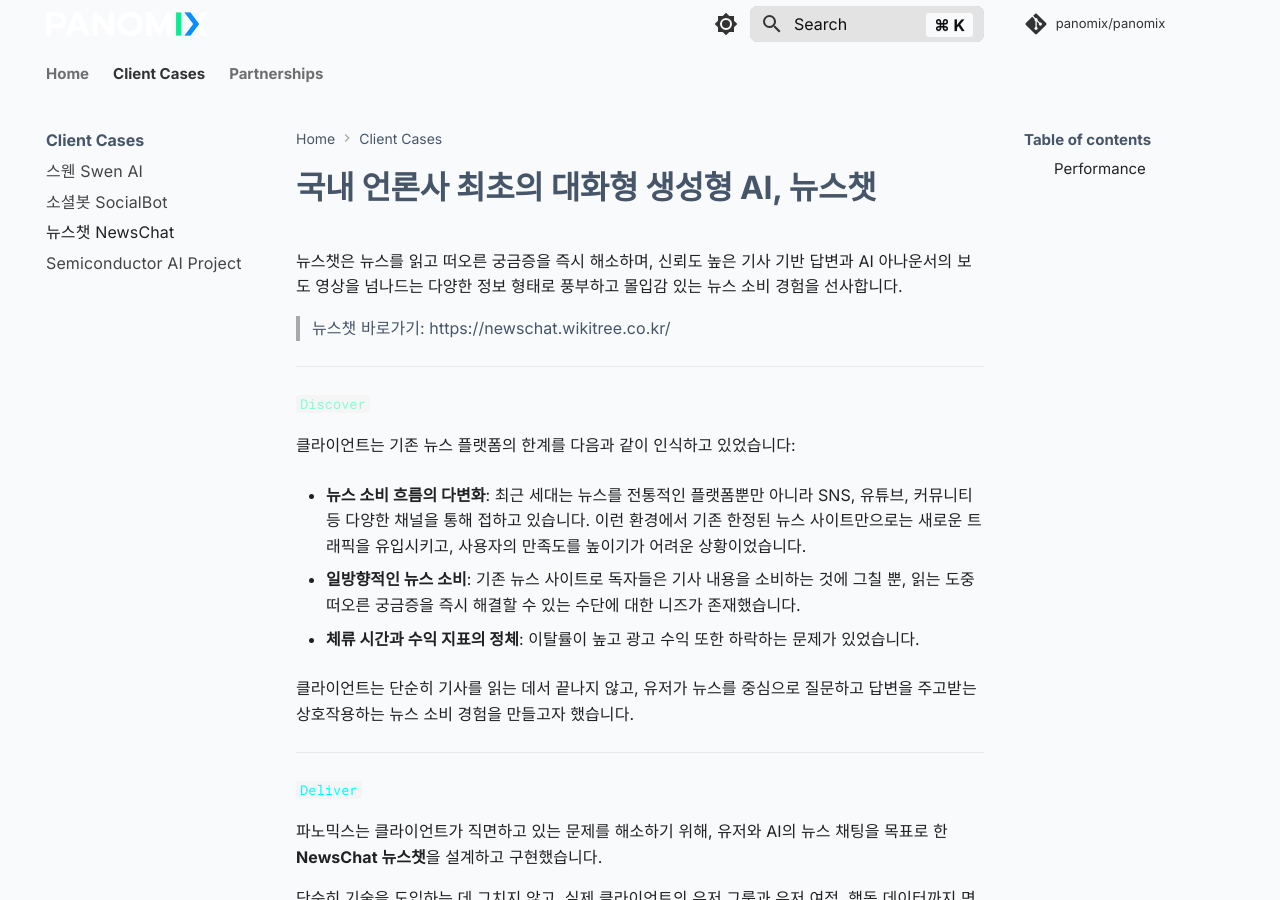
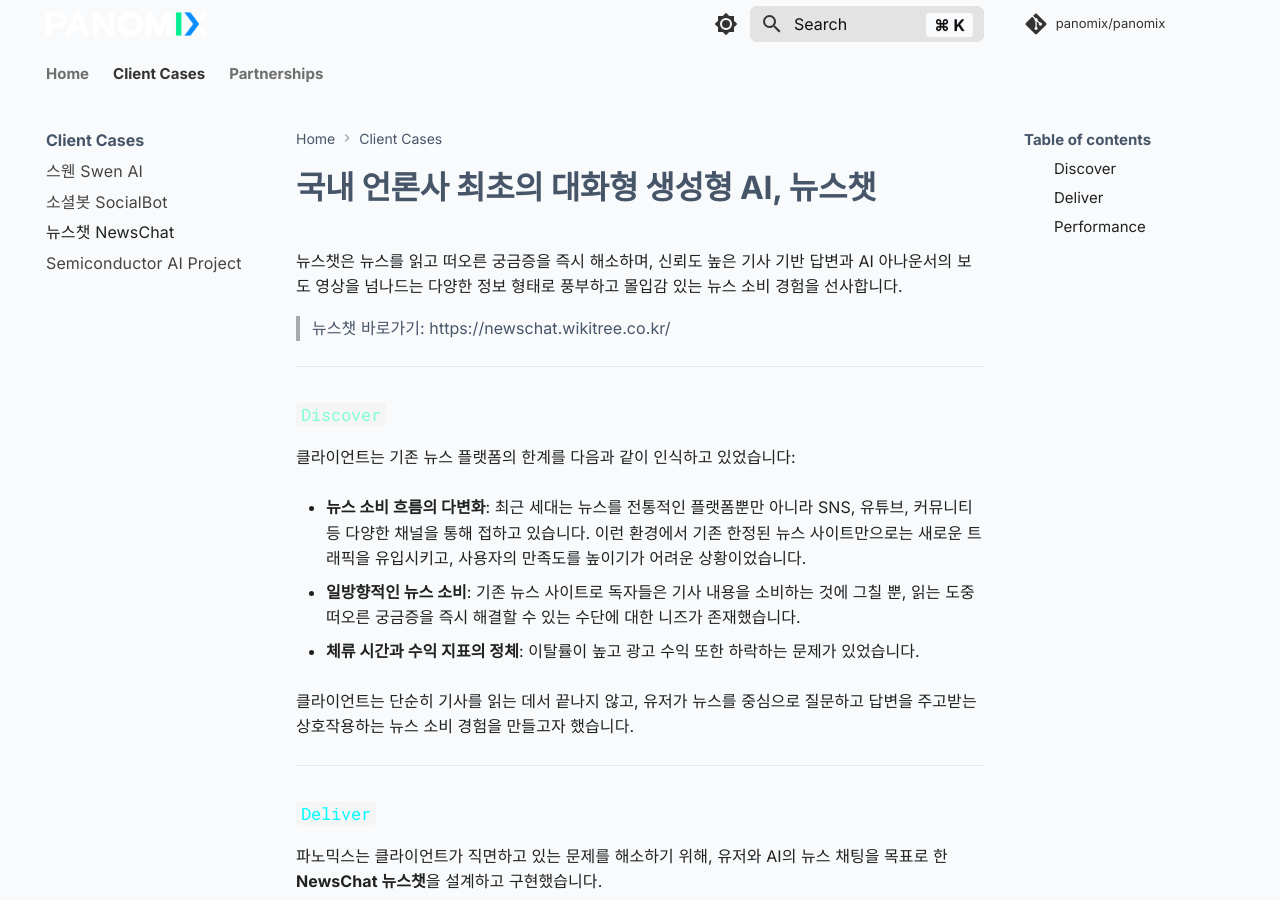
Before and after one commit to panomix/panomix, an MkDocs documentation site: the page built from docs/clients/newschat/newschat.md, in a window 1280 px wide and 900 px high. Built offline with MkDocs 1.6.1 and Material for MkDocs 9.7.7, drawn with Linux system fonts in a browser that asks for light colours; comment, search, counter and statistics services are not loaded.

Commit message:
Update newschat.md

```diff
--- a/docs/clients/newschat/newschat.md
+++ b/docs/clients/newschat/newschat.md
@@ -6,7 +6,7 @@
 >뉴스챗 바로가기: https://newschat.wikitree.co.kr/
 
 ---
-<code style="color : aquamarine">Discover</code>
+### <code style="color : aquamarine">Discover</code>
 
 클라이언트는 기존 뉴스 플랫폼의 한계를 다음과 같이 인식하고 있었습니다:
 
@@ -24,7 +24,7 @@
 
 ---
 
-<code style="color : cyan">Deliver</code>
+### <code style="color : cyan">Deliver</code>
 
 파노믹스는 클라이언트가 직면하고 있는 문제를 해소하기 위해, 유저와 AI의 뉴스 채팅을 목표로 한 **NewsChat 뉴스챗**을 설계하고 구현했습니다.
 
@@ -32,7 +32,7 @@
 
 ---
 
-## Performance
+### <code style="color : orangered">Performance</code>
 
 - MAU 100만 명 돌파 (5개월)
 - 세션당 기사 조회 수 & 광고 수익 증가
```
